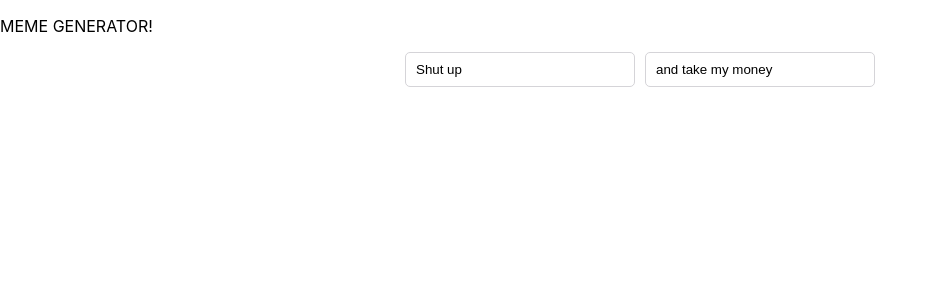
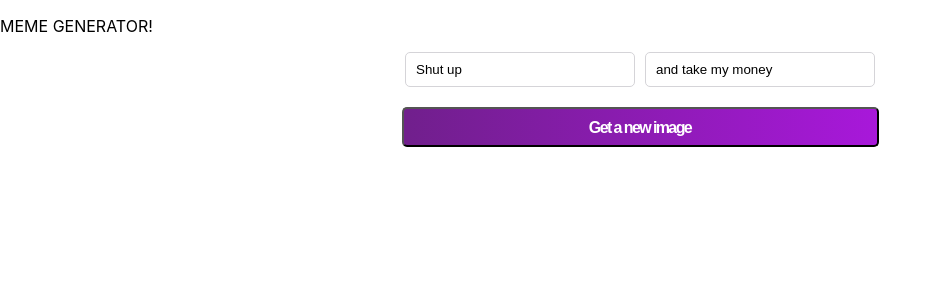
Before and after one commit to emptaj/meme-generator-react, a React (Create React App) app: page / in a window 1280 px wide. Shown: the top 300 px of the page, without its empty margins (0-941 px from the left). Built offline with nearby package versions, Linux system fonts and the light colour scheme.

Commit message:
Added generate button

```diff
--- a/src/components/MemeGenerator.js
+++ b/src/components/MemeGenerator.js
@@ -1,13 +1,14 @@
+import { useState } from "react";
 
 const MemeGenerator = () => {
     return (
         <div className="meme-generator">
             <form className="form-generator">
-                <input type="text" name="first-line" defaultValue="Shut up" />
+                <input type="text" name="first-line"
+                    defaultValue="Shut up" />
                 <input type="text" name="second-line" defaultValue="and take my money" />
-
-
             </form>
+            <button className="meme-generate-button">Get a new image</button>
         </div>
     );
 }
--- a/src/index.css
+++ b/src/index.css
@@ -24,3 +24,25 @@ code {
     border-radius: 5px;
     padding: 10px;
 }
+
+.meme-generate-button {
+    width: 477px;
+    height: 40px;
+    background: linear-gradient(90.41deg, #711F8D 1.14%, #A818DA 100%);
+    border-radius: 5px;
+    font-style: normal;
+    font-weight: 700;
+    font-size: 16px;
+    line-height: 19px;
+    /* identical to box height */
+    text-align: center;
+    letter-spacing: -0.1em;
+    color: #FFFFFF;
+    margin: auto;
+}
+
+.meme-generator {
+    display: flex;
+    flex-direction: column;
+    gap: 20px;
+}
```
